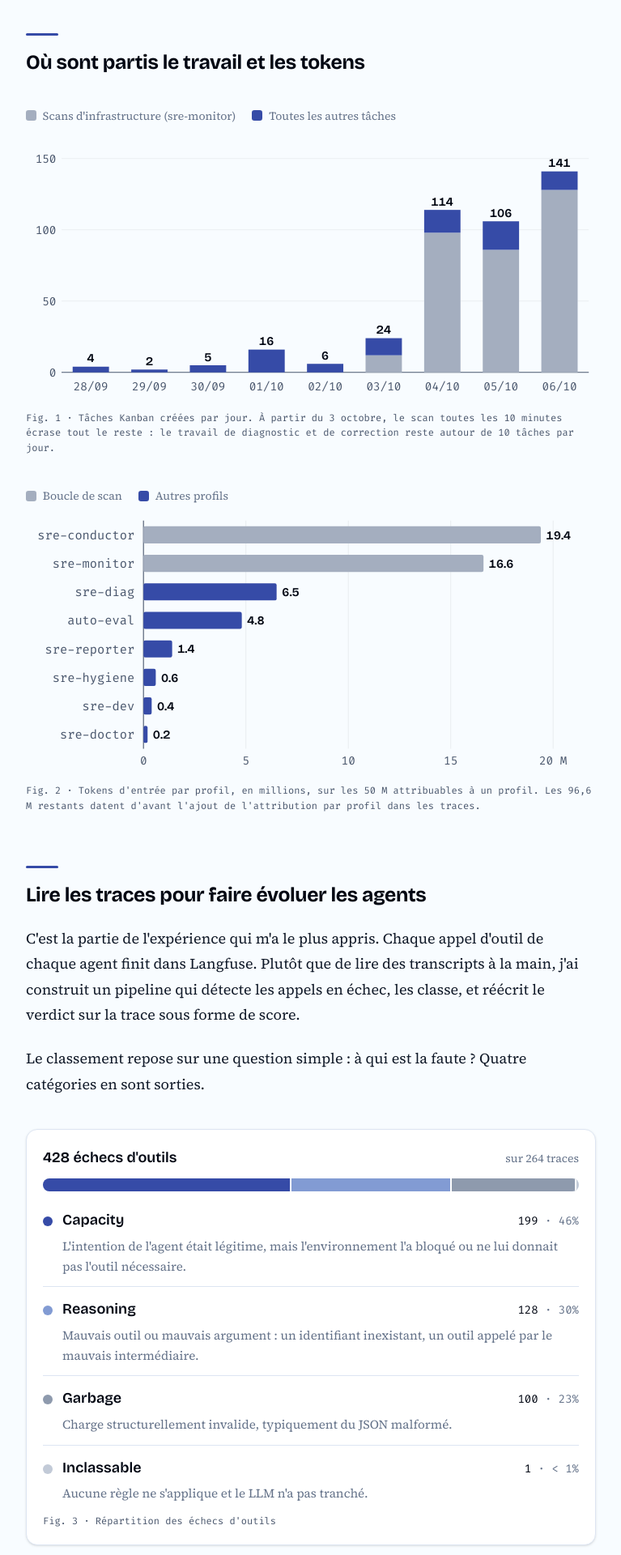
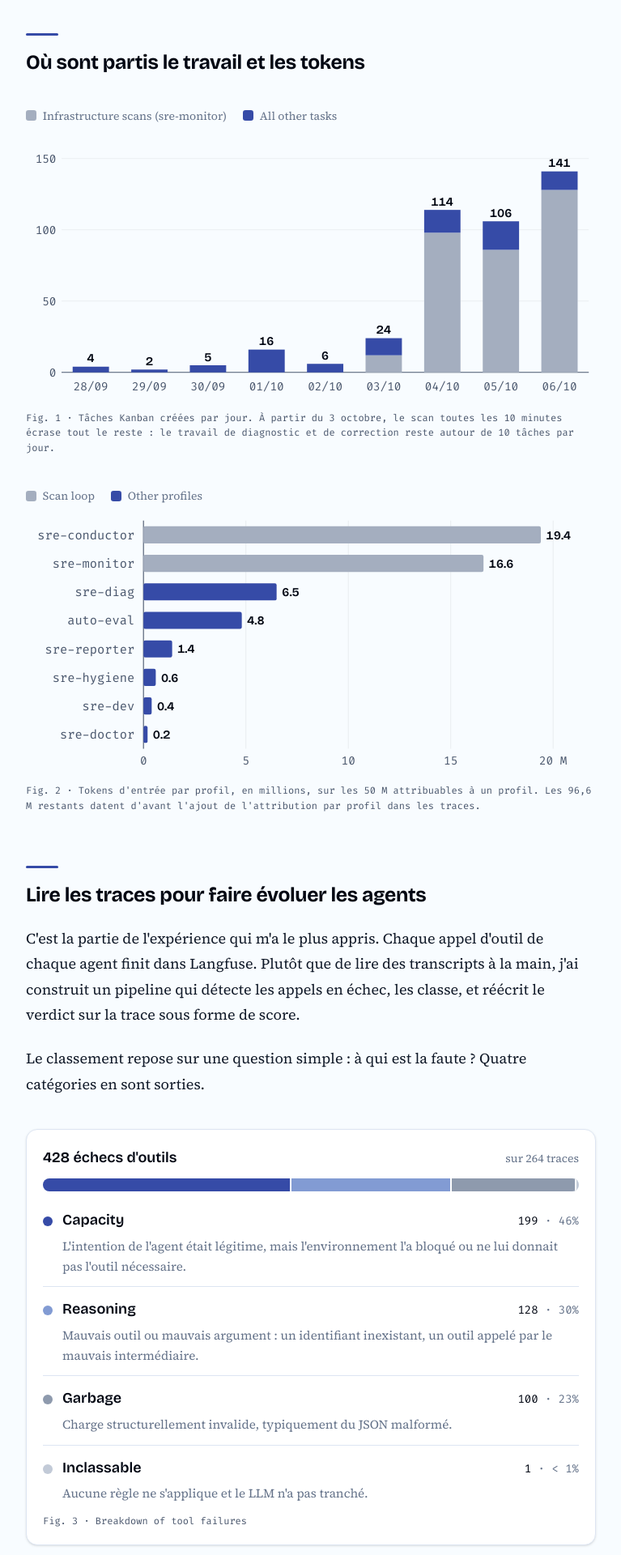
Before and after one commit to WillIsback/Portfolio, a Next.js app: page /en/articles/neuf-agents-neuf-jours in a window 1280 px wide. Shown: the part 3240-5160 px from the top of the page at 81% size, without its empty margins (256-1023 px from the left). Built offline with nearby package versions, Linux system fonts and the light colour scheme.

Commit message:
feat(i18n): libellés des composants MDX localisés

```diff
--- a/components/articles/mdx/CompareChart.tsx
+++ b/components/articles/mdx/CompareChart.tsx
@@ -1,4 +1,4 @@
-import { useLocale } from "next-intl";
+import { useLocale, useTranslations } from "next-intl";
 import {
 	type CompareGroup,
 	type GroupedBarLayout,
@@ -127,6 +127,8 @@ export function CompareChart({
 	// Séparateur décimal et milliers dépendent de la locale : 0,24 en français, 0.24 en
 	// anglais. `useLocale` (et non `getTranslations`) garde le composant synchrone.
 	const locale = useLocale();
+	const t = useTranslations("mdx");
+	const tFigure = useTranslations("figure");
 	const format = (value: number) => formatNumber(value, digits, locale);
 	// Monospace labels: reserve their width so long ones are not clipped.
 	const longest = Math.max(0, ...groups.map(([label]) => label.length));
@@ -161,9 +163,11 @@ export function CompareChart({
 			const parts = values.flatMap((v, i) =>
 				v === null
 					? []
-					: [`${series[i] ?? `série ${i + 1}`} ${format(v)}${suffix}`],
+					: [
+							`${series[i] ?? t("compareFallbackSeries", { n: i + 1 })} ${format(v)}${suffix}`,
+						],
 			);
-			return `${label} : ${parts.join(", ")}`;
+			return t("compareSummary", { label, values: parts.join(", ") });
 		})
 		.join(" ; ");
 	const ariaLabel = `${title}. ${summary}.`;
@@ -201,7 +205,7 @@ export function CompareChart({
 			</div>
 			{caption || figureNumber ? (
 				<figcaption>
-					{figureNumber ? `Fig. ${figureNumber} · ` : ""}
+					{figureNumber ? tFigure("prefix", { n: figureNumber }) : ""}
 					{caption}
 				</figcaption>
 			) : null}
--- a/components/articles/mdx/FaultBuckets.tsx
+++ b/components/articles/mdx/FaultBuckets.tsx
@@ -33,14 +33,23 @@ export function FaultBuckets({
 	// Séparateur décimal (nombres) et espace avant `%` (part) dépendent de la locale.
 	const locale = useLocale();
 	const t = useTranslations("percent");
+	const tMdx = useTranslations("mdx");
+	const tFigure = useTranslations("figure");
 	const segments = shares(items, total).map((s, i) => ({
 		...s,
 		color: BUCKET_COLORS[Math.min(i, BUCKET_COLORS.length - 1)],
 		percentLabel: formatPercent(t, s.item.count, total),
 	}));
-	const ariaLabel = `Répartition des ${formatNumber(total, 1, locale)} échecs d'outils sur ${formatNumber(traces, 1, locale)} traces : ${segments
-		.map((s) => `${s.item.label} ${s.item.count} (${s.percentLabel})`)
-		.join(", ")}.`;
+	// Les valeurs sont déjà formatées pour la locale : ICU n'applique ici qu'un
+	// remplacement de texte, sans re-formatage numérique.
+	const ariaLabel = tMdx("faultAriaLabel", {
+		total: formatNumber(total, 1, locale),
+		traces: formatNumber(traces, 1, locale),
+		segments: segments
+			.map((s) => `${s.item.label} ${s.item.count} (${s.percentLabel})`)
+			.join(", "),
+	});
+	const text = caption ?? tMdx("faultCaption");
 
 	return (
 		<figure className="article-figure my-10 rounded-xl border border-border bg-card p-5 shadow-sm">
@@ -93,10 +102,10 @@ export function FaultBuckets({
 					</li>
 				))}
 			</ul>
-			{caption || figureNumber ? (
+			{text || figureNumber ? (
 				<figcaption>
-					{figureNumber ? `Fig. ${figureNumber} · ` : ""}
-					{caption ?? "Répartition des échecs d'outils"}
+					{figureNumber ? tFigure("prefix", { n: figureNumber }) : ""}
+					{text}
 				</figcaption>
 			) : null}
 		</figure>
--- a/components/articles/mdx/Note.tsx
+++ b/components/articles/mdx/Note.tsx
@@ -1,3 +1,4 @@
+import { useTranslations } from "next-intl";
 import type { ReactNode } from "react";
 import MarginNote from "@/components/notebook/MarginNote";
 
@@ -9,10 +10,11 @@ export default function Note({
 	children,
 	side = "right",
 }: Readonly<{ children: ReactNode; side?: "left" | "right" }>) {
+	const t = useTranslations("mdx");
 	return (
 		<div className="relative">
 			<MarginNote side={side}>
-				<span className="sr-only">Note : </span>
+				<span className="sr-only">{t("notePrefix")}</span>
 				{children}
 			</MarginNote>
 		</div>
--- a/components/articles/mdx/Screenshot.tsx
+++ b/components/articles/mdx/Screenshot.tsx
@@ -1,4 +1,5 @@
 import Image from "next/image";
+import { useTranslations } from "next-intl";
 
 /** Capture d'écran numérotée comme les graphiques (fichier dans `public/`). */
 export function Screenshot({
@@ -16,6 +17,7 @@ export function Screenshot({
 	caption?: string;
 	figureNumber?: number;
 }>) {
+	const t = useTranslations("figure");
 	return (
 		<figure className="article-figure my-10">
 			<a href={src} target="_blank" rel="noopener noreferrer">
@@ -30,7 +32,7 @@ export function Screenshot({
 			</a>
 			{caption || figureNumber ? (
 				<figcaption>
-					{figureNumber ? `Fig. ${figureNumber} · ` : ""}
+					{figureNumber ? t("prefix", { n: figureNumber }) : ""}
 					{caption}
 				</figcaption>
 			) : null}
--- a/components/articles/mdx/Sources.tsx
+++ b/components/articles/mdx/Sources.tsx
@@ -1,6 +1,8 @@
+import { useTranslations } from "next-intl";
 import type { ReactNode } from "react";
 
 export function Sources({ children }: Readonly<{ children: ReactNode }>) {
+	const t = useTranslations("mdx");
 	return (
 		<aside
 			aria-labelledby="sources-title"
@@ -10,7 +12,7 @@ export function Sources({ children }: Readonly<{ children: ReactNode }>) {
 				id="sources-title"
 				className="mb-2 text-xs font-semibold uppercase tracking-[0.16em] text-foreground"
 			>
-				Sources des chiffres
+				{t("sourcesTitle")}
 			</p>
 			<div className="[&>p+p]:mt-2 [&>p]:m-0">{children}</div>
 		</aside>
--- a/components/articles/mdx/TasksChart.tsx
+++ b/components/articles/mdx/TasksChart.tsx
@@ -1,13 +1,10 @@
-import { useLocale } from "next-intl";
+import { useLocale, useTranslations } from "next-intl";
 import {
 	type StackedBarLayout,
 	stackedBarLayout,
 	type TaskDay,
 } from "@/lib/articles/chart-geometry";
 import { formatNumber } from "@/lib/articles/format";
-
-const SCANS_LABEL = "Scans d'infrastructure (sre-monitor)";
-const OTHER_LABEL = "Toutes les autres tâches";
 
 function TasksSvg({
 	layout,
@@ -23,6 +20,7 @@ function TasksSvg({
 	// Séparateur décimal et de milliers dépendent de la locale : 0,24 en français, 0.24
 	// en anglais.
 	const locale = useLocale();
+	const t = useTranslations("mdx");
 	return (
 		<svg
 			viewBox={`0 0 ${width} ${height}`}
@@ -31,7 +29,7 @@ function TasksSvg({
 			className={`chart-svg chart-svg--${variant}`}
 			style={{ minWidth: compact ? 300 : 480 }}
 		>
-			<title>Tâches Kanban créées par jour</title>
+			<title>{t("tasksTitle")}</title>
 			{gridlines.map((g) => (
 				<g key={g.value}>
 					<line
@@ -96,13 +94,15 @@ function TasksSvg({
 
 export function TasksChart({
 	days,
-	caption = "Tâches Kanban créées par jour",
+	caption,
 	figureNumber,
 }: Readonly<{
 	days: TaskDay[];
 	caption?: string;
 	figureNumber?: number;
 }>) {
+	const t = useTranslations("mdx");
+	const tFigure = useTranslations("figure");
 	const full = stackedBarLayout(days);
 	const compact = stackedBarLayout(days, {
 		width: 340,
@@ -111,33 +111,40 @@ export function TasksChart({
 		barRatio: 0.7,
 	});
 	const summary = full.bars
-		.map(
-			(b) =>
-				`${b.label} : ${b.total} tâches dont ${b.scans} scans et ${b.other} autres`,
+		.map((b) =>
+			t("tasksRow", {
+				label: b.label,
+				total: b.total,
+				scans: b.scans,
+				other: b.other,
+			}),
 		)
 		.join(" ; ");
-	const ariaLabel = `Diagramme en barres empilées des tâches Kanban créées par jour. ${summary}.`;
+	const ariaLabel = t("tasksAriaLabel", { summary });
+	// Défaut porté par le message, plus par une valeur par défaut de paramètre : celle-ci
+	// serait figée à la compilation, avant que la locale soit connue.
+	const text = caption ?? t("tasksTitle");
 
 	return (
 		<figure className="article-figure my-10">
 			<ul className="mb-3 flex flex-wrap gap-x-5 gap-y-1.5 text-sm text-muted-foreground">
 				<li className="flex items-center gap-2">
 					<span aria-hidden="true" className="chart-swatch chart-swatch-scan" />
-					{SCANS_LABEL}
+					{t("tasksScans")}
 				</li>
 				<li className="flex items-center gap-2">
 					<span aria-hidden="true" className="chart-swatch chart-swatch-work" />
-					{OTHER_LABEL}
+					{t("tasksOther")}
 				</li>
 			</ul>
 			<div className="chart-scroll">
 				<TasksSvg layout={full} ariaLabel={ariaLabel} variant="full" />
 				<TasksSvg layout={compact} ariaLabel={ariaLabel} variant="compact" />
 			</div>
-			{caption || figureNumber ? (
+			{text || figureNumber ? (
 				<figcaption>
-					{figureNumber ? `Fig. ${figureNumber} · ` : ""}
-					{caption}
+					{figureNumber ? tFigure("prefix", { n: figureNumber }) : ""}
+					{text}
 				</figcaption>
 			) : null}
 		</figure>
--- a/components/articles/mdx/TokensChart.tsx
+++ b/components/articles/mdx/TokensChart.tsx
@@ -1,4 +1,4 @@
-import { useLocale } from "next-intl";
+import { useLocale, useTranslations } from "next-intl";
 import {
 	type HBarLayout,
 	horizontalBarLayout,
@@ -21,6 +21,7 @@ function TokensSvg({
 	// Séparateur décimal et de milliers dépendent de la locale : 0,24 en français, 0.24
 	// en anglais.
 	const locale = useLocale();
+	const t = useTranslations("mdx");
 	return (
 		<svg
 			viewBox={`0 0 ${width} ${height}`}
@@ -29,7 +30,7 @@ function TokensSvg({
 			className={`chart-svg chart-svg--${variant}`}
 			style={{ minWidth: compact ? 300 : 480 }}
 		>
-			<title>Tokens d&apos;entrée par profil (millions)</title>
+			<title>{t("tokensTitle")}</title>
 			{gridlines.map((g) => (
 				<g key={g.value}>
 					<line
@@ -79,7 +80,7 @@ function TokensSvg({
 
 export function TokensChart({
 	profiles,
-	caption = "Tokens d'entrée par profil",
+	caption,
 	figureNumber,
 }: Readonly<{
 	profiles: TokenProfile[];
@@ -87,6 +88,8 @@ export function TokensChart({
 	figureNumber?: number;
 }>) {
 	const locale = useLocale();
+	const t = useTranslations("mdx");
+	const tFigure = useTranslations("figure");
 	const full = horizontalBarLayout(profiles);
 	const compact = horizontalBarLayout(profiles, {
 		width: 340,
@@ -95,33 +98,37 @@ export function TokensChart({
 		labelGap: 4,
 	});
 	const summary = full.rows
-		.map(
-			(r) =>
-				`${r.name} : ${formatNumber(r.value, 1, locale)} M (${r.kind === "scan" ? "scan" : "travail"})`,
+		.map((r) =>
+			t("tokensRow", {
+				name: r.name,
+				value: formatNumber(r.value, 1, locale),
+				kind: r.kind === "scan" ? t("tokensKindScan") : t("tokensKindWork"),
+			}),
 		)
 		.join(" ; ");
-	const ariaLabel = `Diagramme en barres horizontales des tokens d'entrée par profil, en millions. ${summary}.`;
+	const ariaLabel = t("tokensAriaLabel", { summary });
+	const text = caption ?? t("tokensCaption");
 
 	return (
 		<figure className="article-figure my-10">
 			<ul className="mb-3 flex flex-wrap gap-x-5 gap-y-1.5 text-sm text-muted-foreground">
 				<li className="flex items-center gap-2">
 					<span aria-hidden="true" className="chart-swatch chart-swatch-scan" />
-					Boucle de scan
+					{t("tokensScanSeries")}
 				</li>
 				<li className="flex items-center gap-2">
 					<span aria-hidden="true" className="chart-swatch chart-swatch-work" />
-					Autres profils
+					{t("tokensOtherSeries")}
 				</li>
 			</ul>
 			<div className="chart-scroll">
 				<TokensSvg layout={full} ariaLabel={ariaLabel} variant="full" />
 				<TokensSvg layout={compact} ariaLabel={ariaLabel} variant="compact" />
 			</div>
-			{caption || figureNumber ? (
+			{text || figureNumber ? (
 				<figcaption>
-					{figureNumber ? `Fig. ${figureNumber} · ` : ""}
-					{caption}
+					{figureNumber ? tFigure("prefix", { n: figureNumber }) : ""}
+					{text}
 				</figcaption>
 			) : null}
 		</figure>
--- a/components/articles/mdx/Verdicts.tsx
+++ b/components/articles/mdx/Verdicts.tsx
@@ -1,4 +1,5 @@
 import { Check, X } from "lucide-react";
+import { useTranslations } from "next-intl";
 
 export interface Verdict {
 	title: string;
@@ -56,10 +57,11 @@ export function Verdicts({
 	good,
 	bad,
 }: Readonly<{ good: Verdict[]; bad: Verdict[] }>) {
+	const t = useTranslations("mdx");
 	return (
 		<div className="my-10 grid grid-cols-1 gap-4 md:grid-cols-2">
-			<Column heading="Ce qui a tenu" items={good} tone="good" />
-			<Column heading="Ce qui a cassé" items={bad} tone="bad" />
+			<Column heading={t("verdictsGood")} items={good} tone="good" />
+			<Column heading={t("verdictsBad")} items={bad} tone="bad" />
 		</div>
 	);
 }
--- a/messages/en.json
+++ b/messages/en.json
@@ -238,6 +238,31 @@
 		"composition": "Composition of {title}",
 		"techComposition": "Tech composition: {list}"
 	},
+	"mdx": {
+		"tasksTitle": "Kanban tasks created per day",
+		"tasksScans": "Infrastructure scans (sre-monitor)",
+		"tasksOther": "All other tasks",
+		"tasksRow": "{label}: {total} tasks, of which {scans} scans and {other} other",
+		"tasksAriaLabel": "Stacked bar chart of Kanban tasks created per day. {summary}.",
+		"tokensTitle": "Input tokens per profile (millions)",
+		"tokensCaption": "Input tokens per profile",
+		"tokensScanSeries": "Scan loop",
+		"tokensOtherSeries": "Other profiles",
+		"tokensRow": "{name}: {value} M ({kind})",
+		"tokensAriaLabel": "Horizontal bar chart of input tokens per profile, in millions. {summary}.",
+		"tokensKindScan": "scan",
+		"tokensKindWork": "work",
+		"faultAriaLabel": "Breakdown of the {total} tool failures across {traces} traces: {segments}.",
+		"faultTitle": "{total} tool failures",
+		"faultTraces": "across {traces} traces",
+		"faultCaption": "Breakdown of tool failures",
+		"verdictsGood": "What held up",
+		"verdictsBad": "What broke",
+		"sourcesTitle": "Sources for the figures",
+		"compareFallbackSeries": "series {n}",
+		"compareSummary": "{label}: {values}",
+		"notePrefix": "Note: "
+	},
 	"articles": {
 		"eyebrow": "Logbook · entries",
 		"title": "Articles",
--- a/messages/fr.json
+++ b/messages/fr.json
@@ -238,6 +238,31 @@
 		"composition": "Composition de {title}",
 		"techComposition": "Composition technique : {list}"
 	},
+	"mdx": {
+		"tasksTitle": "Tâches Kanban créées par jour",
+		"tasksScans": "Scans d'infrastructure (sre-monitor)",
+		"tasksOther": "Toutes les autres tâches",
+		"tasksRow": "{label} : {total} tâches dont {scans} scans et {other} autres",
+		"tasksAriaLabel": "Diagramme en barres empilées des tâches Kanban créées par jour. {summary}.",
+		"tokensTitle": "Tokens d'entrée par profil (millions)",
+		"tokensCaption": "Tokens d'entrée par profil",
+		"tokensScanSeries": "Boucle de scan",
+		"tokensOtherSeries": "Autres profils",
+		"tokensRow": "{name} : {value} M ({kind})",
+		"tokensAriaLabel": "Diagramme en barres horizontales des tokens d'entrée par profil, en millions. {summary}.",
+		"tokensKindScan": "scan",
+		"tokensKindWork": "travail",
+		"faultAriaLabel": "Répartition des {total} échecs d'outils sur {traces} traces : {segments}.",
+		"faultTitle": "{total} échecs d'outils",
+		"faultTraces": "sur {traces} traces",
+		"faultCaption": "Répartition des échecs d'outils",
+		"verdictsGood": "Ce qui a tenu",
+		"verdictsBad": "Ce qui a cassé",
+		"sourcesTitle": "Sources des chiffres",
+		"notePrefix": "Note : ",
+		"compareFallbackSeries": "série {n}",
+		"compareSummary": "{label} : {values}"
+	},
 	"articles": {
 		"eyebrow": "Carnet · entrées",
 		"title": "Articles",
--- a/messages/zh.json
+++ b/messages/zh.json
@@ -238,6 +238,31 @@
 		"composition": "{title} 的构成",
 		"techComposition": "技术构成：{list}"
 	},
+	"mdx": {
+		"tasksTitle": "每日创建的看板任务数",
+		"tasksScans": "基础设施扫描（sre-monitor）",
+		"tasksOther": "其余全部任务",
+		"tasksRow": "{label}：共 {total} 个任务，其中 {scans} 次扫描、{other} 次其他",
+		"tasksAriaLabel": "每日创建看板任务的堆叠柱状图。{summary}。",
+		"tokensTitle": "各配置的输入 token 数（百万）",
+		"tokensCaption": "各配置的输入 token 数",
+		"tokensScanSeries": "扫描循环",
+		"tokensOtherSeries": "其他配置",
+		"tokensRow": "{name}：{value} 百万（{kind}）",
+		"tokensAriaLabel": "各配置输入 token 数的横向柱状图，单位为百万。{summary}。",
+		"tokensKindScan": "扫描",
+		"tokensKindWork": "工作",
+		"faultAriaLabel": "{traces} 条 trace 中共 {total} 次工具失败，分布如下：{segments}。",
+		"faultTitle": "{total} 次工具失败",
+		"faultTraces": "共 {traces} 条 trace",
+		"faultCaption": "工具失败分布",
+		"verdictsGood": "站得住脚的部分",
+		"verdictsBad": "出问题的地方",
+		"sourcesTitle": "数据来源",
+		"compareFallbackSeries": "系列 {n}",
+		"compareSummary": "{label}：{values}",
+		"notePrefix": "注："
+	},
 	"articles": {
 		"eyebrow": "实验笔记 · 条目",
 		"title": "文章",
```
Also changed, not shown: 2 other files (tests, documents, lock files or other folders).
